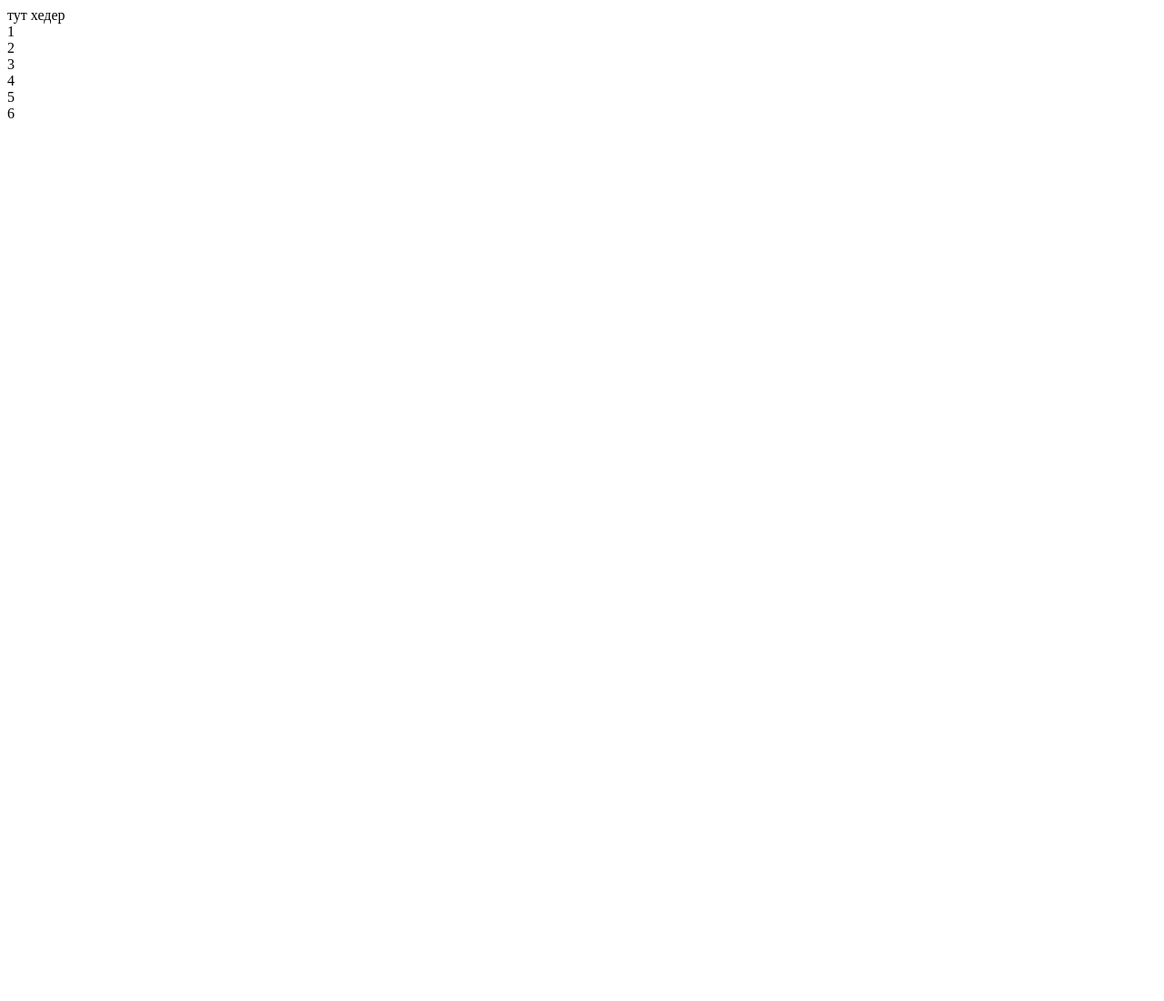
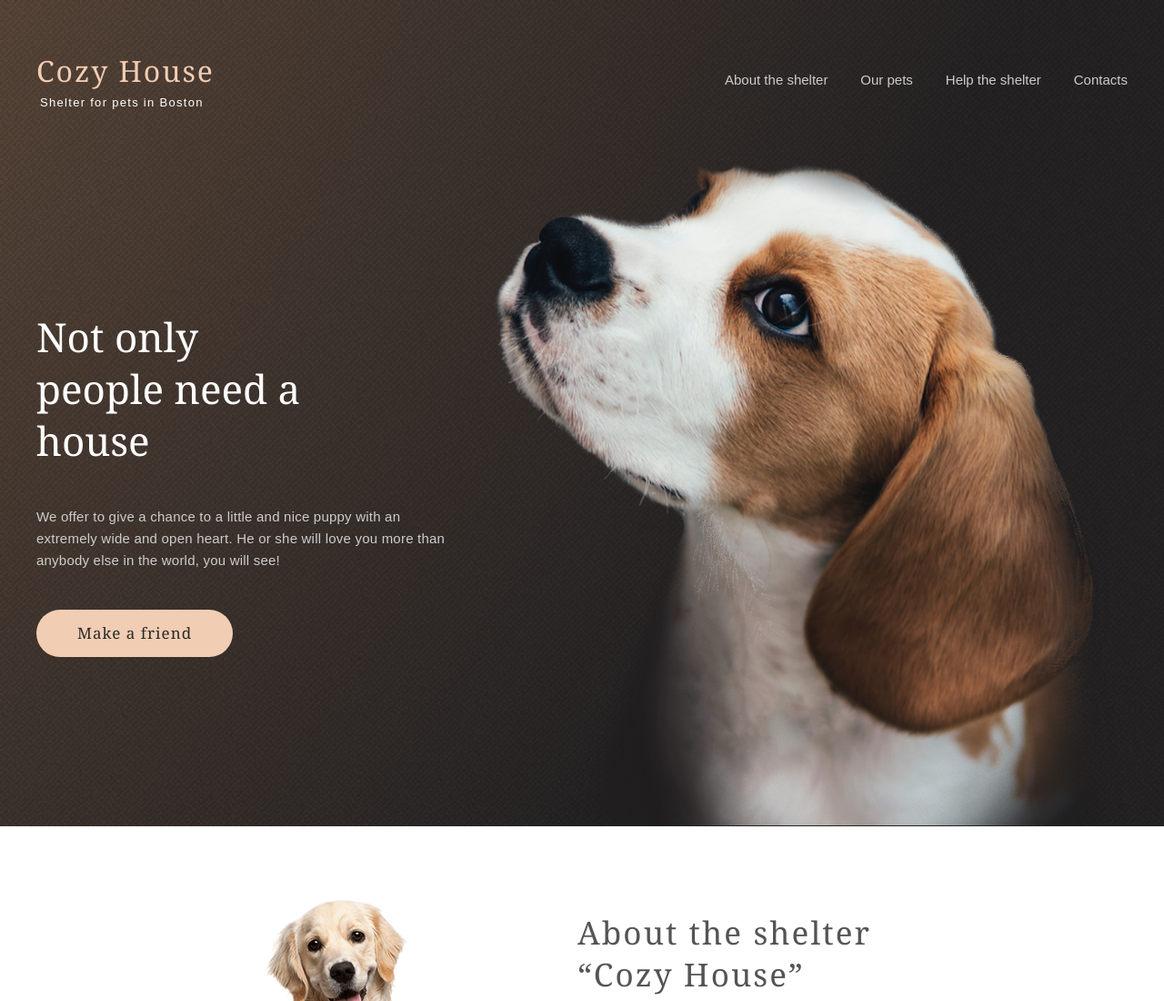
Before and after one commit to Lneer/news-JS, a plain HTML site: page SHELTER/pages/main/index.html in a window 1280 px wide. Shown: the top 1100 px of the page at 91% size. Before the commit the page ends 800 px from the top, so only its background shows below. Drawn offline with Linux system fonts and the light colour scheme.

Commit message:
feat: add thee new section of shelter

```diff
--- a/SHELTER/pages/main/index.html
+++ b/SHELTER/pages/main/index.html
@@ -8,15 +8,68 @@
     <link rel="stylesheet" href="style.css">
 </head>
 <body>
-    <main class = "main">
-        <header> тут хедер </header>
-        1
+    <header class="start_header">
+        <div class="wrapper">
+            <div class = header_conteiner>
+                <div class="logo">
+                    <h1 class = "logo_title">Cozy House</h1>
+                    <p class = "logo_subtitle">Shelter for pets in Boston</p>
+                </div>
+                <nav class=" header_nav_menu">
+                    <a class = nav_link href ="#">About the shelter</a>
+                    <a class = nav_link href="#">Our pets</a>
+                    <a class = nav_link href="#">Help the shelter</a>
+                    <a class = nav_link href="#">Contacts</a>
+                </nav>
+            </div>
+
+        </div>
+    </header>
+    <main>
+        <section class="start_screen">
+            <div class="wrapper">
+                <div class="start_container">
+                    <div class = "start_text">
+                        <h2 class ='start_title'>Not only people need a house</h2>
+                        <p class ='start_subtitle'>We offer to give a chance to a little and nice puppy with an extremely wide and open heart. He or she will love you more than anybody else in the world, you will see!</p>
+                        <a href="#" class="start_btn">Make a friend</a>
+
+                    </div>
+                    <div class="start_image">
+                        <img src="/SHELTER/assets/images/start-screen-puppy.png" alt="puppy">
+                    </div>
+                </div>
+            </div>
+        </section>
+
+        <section class="about">
+            <div class="wrapper">
+                <div class="about_conteiner">
+                    <div class = "about_pet"> <img src="/SHELTER/assets/images/about-pets.png" alt="about pet"></div>
+                    <div class="about_content">
+                        <h3 class="about_content_heading">About the shelter “Cozy House”</h3>
+                        <p class = "about_content_subheading">
+                            Currently we have 121 dogs and 342 cats on our hands and statistics show that only 20% of them will find a family. The others will continue to live with us and will be waiting for a lucky chance to become dearly loved.
+                        </p>
+                        <p class = "about_content_subheading">
+                            We feed our wards with the best food and make sure that they do not get sick, feel comfortable (including psychologically) and well. We are supported by 87 volunteers and 28 employees of various skill levels. About 12% of the animals are taken by the shelter staff. Taking care of the animals, they become attached to the pets and would hardly ever leave them alone.
+                        </p>
+                    </div>
+                </div>
+            </div>
+        </section>
+        <section class="our_friens">
+            <div class="wrapper">
+                <div class="pets_heading">
+                    <h3 class="about_content_heading">Our friends  who</h3>
+                    <h3 class="about_content_heading">are looking for a house</h3>
+                </div>
+
+            </div>
+        </section>
+        <section class="how_help"></section>
+        <section class="donation"></section>
     </main>
-    <section class ="About">2</section>
-    <section class ="ourFrends">3</section>
-    <section class = "yourHelp">4</section>
-    <section class = "donation">5</section>
-    <footer> 6</footer>
 
 </body>
 </html>
--- a/SHELTER/pages/main/style.css
+++ b/SHELTER/pages/main/style.css
@@ -1,12 +1,189 @@
-body {
+body{
+    margin: 0;
+    padding: 0;
+    max-width: 1280px;
+    font-family: 'Arial';
+    font-style: normal;
+    font-weight: 400;
+    font-size: 15px;
+    line-height: 160%;
+    color: #4C4C4C;
+
+}
+*,
+*:after,
+*::before {
+    box-sizing: border-box;
+}
+
+h1,h2,h3,h4,h5,h6 {
+    margin: 0;
+    font-family: 'Georgia';
+    font-style: normal;
+    font-weight: 400;
+}
+
+.wrapper{
+    width: 100%;
+    max-width: 1200px;
+    margin: 0 auto;
+}
+
+/* Start screen*/
+.start_screen{
+    width: 100%;
+    height: 908px;
+    background:
+    url(/SHELTER/assets/images/start-screen-gradient-background.png)
+    center no-repeat;
+    background-size: cover;
+    position: relative;
+}
+.start_container{
+    width: 1200px;
     display: flex;
-    flex-flow: column nowrap;
-    width: 1280px;
+    justify-content: space-between;
+    position: absolute;
+    bottom: -6px;
+}
 
-};
+.start_text{
+    margin-top: 163px;
+    width: 460px;
+    height: 322px;
 
-main {
-    background-image: url(/lneer-JSFE2022Q1/SHELTER/assets/images/start-screen-gradient-background.png);
+}
+.start_title{
+    width: 310px;
+    font-size: 44px;
+    line-height: 130%;
+    color: #FFFFFF;
+}
+.start_subtitle{
+    margin-top: 42px;
+    width: 460px;
+    margin-bottom: 0;
+    color: #CDCDCD;
+    text-align: left;
+    letter-spacing: 0.0145em;
+}
 
+.start_btn{
+    display: inline-block;
+    margin-top: 42px;
+    vertical-align: top;
+    padding: 15px 45px;
+    font-family: 'Georgia';
+    font-style: normal;
+    font-weight: 400;
+    font-size: 17px;
+    line-height: 130%;
+    letter-spacing: 0.06em;
+    color: #292929;
+    text-align: center;
+    background-color: #F1CDB3;
+    border-radius: 100px;
+    text-decoration: none;
+}
+.start_btn:hover {
+    background-color: #FDDCC4;
+}
+/* Header */
+.start_header{
+    margin-top: 60px;
+    width: 100%;
+    max-width: 1280px;
+    position: absolute;
+    top:0;
+    left: 0;
+    right: 0;
+    z-index: 1000;
+}
 
-};
+.header_conteiner{
+    display: flex;
+    justify-content: space-between;
+}
+.logo_title{
+    font-size: 32px;
+    line-height: 110%;
+    letter-spacing: 0.06em;
+    color: #F1CDB3;
+}
+.logo_subtitle{
+    margin-top: 10px;
+    margin-left: 4px;
+    font-size: 13px;
+    line-height: 15px;
+    letter-spacing: 0.1em;
+    color: #FFFFFF;
+}
+.header_nav_menu {
+    margin-top: 16px;
+    width: 443px;
+    display: flex;
+    justify-content: space-between;
+    align-self:flex-start
+}
+.nav_link {
+    text-decoration: none;
+    color: #CDCDCD;
+    transition: color 0.1s;
+}
+
+.nav_link:hover{
+    color: #FAFAFA;
+}
+
+/*About pets*/
+
+.about{
+    width: 100%;
+    height: 588px;
+}
+.about_conteiner{
+    margin-top: 80px;
+    margin-left: 175px;
+    margin-right: 175px;
+    height: 409px;
+
+    display: flex;
+    justify-content: space-between;
+
+}
+.about_pet{
+    padding: 0;
+    margin: 0;
+}
+.about_content{
+    width: 430px;
+}
+.about_content_heading{
+    margin-top: 14px;
+    width: 370px;
+    font-size: 35px;
+    line-height: 130%;
+    letter-spacing: 0.06em;
+    color: #545454;
+}
+
+.about_content_subheading {
+    margin-top: 25px;
+    margin-bottom: 14px;
+    font-size: 15px;
+    line-height: 160%;
+    letter-spacing: 0.0145em;
+    color: #4C4C4C;
+}
+
+/*OUR FRIEND*/
+.our_friens {
+    width: 100%;
+    height: 877px;
+    background: #F6F6F6;
+}
+.pets_heading {
+    width: 100%;
+    max-width: 400px;
+    margin: 0 auto;
+}
```
Also changed, not shown: SHELTER/assets/images/about-pets.png (added), SHELTER/assets/images/start-screen-puppy.png (added).
